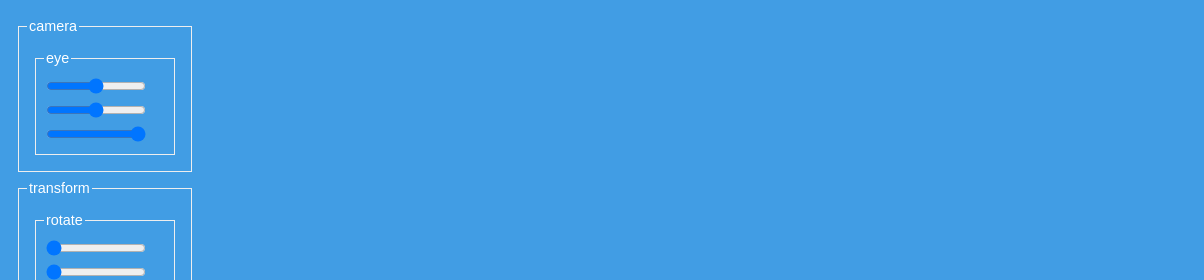
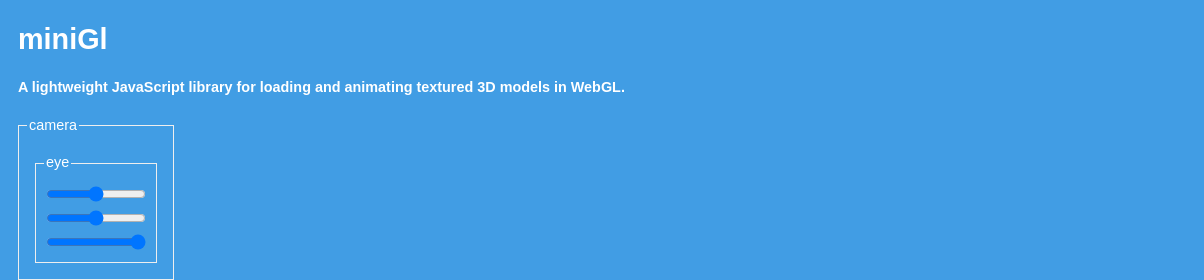
Before and after one commit to opencontributions/minigl, a website with bundled scripts: page demo.html in a window 1280 px wide. Shown: the top 280 px of the page, 0-1204 px from the left. Built offline with nearby package versions, Linux system fonts and the light colour scheme; no server answers.

Commit message:
description

```diff
--- a/demo.html
+++ b/demo.html
@@ -3,11 +3,12 @@
 <head>
     <meta charset="utf-8">
     <meta name="viewport" content="width=device-width" />
-    <title>MiniGL</title>
+    <meta name="description" content="A lightweight JavaScript library for loading and animating textured 3D models in WebGL." />
+    <title>miniGL</title>
     <link rel="stylesheet" href="webgl_demo/styles/main.css" />
 </head>
 <body>
-<a class="github" href="">
+<a class="github" href="https://github.com/opencontributions/minigl">
     <svg width="32px" height="32px" viewBox="0 0 32 32">
         <path d="M21.926,28.653c-0.797-0.123-1.09-0.629-1.09-1.064c0-0.535,0.02-2.291,0.02-4.469
         c0-1.52-0.52-2.514-1.105-3.018c3.629-0.402,7.438-1.779,7.438-8.038c0-1.778-0.631-3.232-1.674-4.371
@@ -18,6 +19,8 @@
         c0,0,0.956,3.168,5.487,2.184c0.008,1.359,0.022,2.385,0.022,2.771c0,0.432-0.297,0.934-1.143,1.066L21.926,28.653z" />
     </svg>
 </a>
+<h1>miniGl</h1>
+<h2>A lightweight JavaScript library for loading and animating textured 3D models in WebGL.</h2>
 <canvas id="can" width="1024" height="768"></canvas>
 <div id="controls"></div>
 <script src="build/demo.min.js"></script>
--- a/webgl_demo/styles/main.css
+++ b/webgl_demo/styles/main.css
@@ -8,10 +8,18 @@ body{
     font-family: sans-serif;
     background-color: #419de4;
     color: #fff;
+    line-height: 1.5;
+}
+h1, h2{
+    margin: 0;
+    padding: 8px;
+}
+h2{
+    font-size: 100%;
 }
 #controls{
     float: left;
-    width: 190px;
+    width: 170px;
 }
 input{
     vertical-align: middle;
```
Also changed, not shown: package.json (+2 -9 lines).
